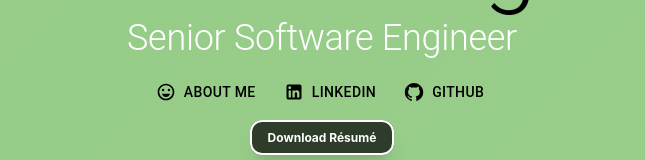
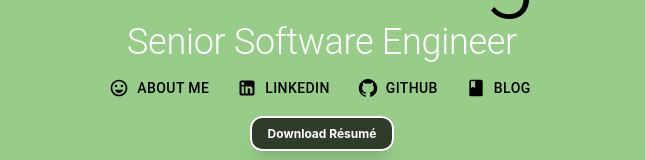
Before and after one commit to y04nqt/y04nqt.github.io, a React (Create React App) app: page / in a window 1280 px wide. Shown: the part 445-605 px from the top of the page, without its empty margins (318-963 px from the left). Built offline with nearby package versions, Linux system fonts and the light colour scheme.

Commit message:
added blog button

```diff
--- a/src/components/MainSection.tsx
+++ b/src/components/MainSection.tsx
@@ -4,6 +4,7 @@ import ButtonHolder from "../components/ButtonHolder";
 import LinkedInIcon from "@mui/icons-material/LinkedIn";
 import SentimentVerySatisfiedIcon from "@mui/icons-material/SentimentVerySatisfied";
 import GitHubIcon from "@mui/icons-material/GitHub";
+import BookIcon from '@mui/icons-material/Book';
 import DoubleArrowIcon from "@mui/icons-material/DoubleArrow";
 import { Typography } from "@mui/material";
 import { openLink, redirect } from "../helpers";
@@ -45,7 +46,7 @@ const MainSection = () => {
       >
         Senior Software Engineer
       </Typography>
-      <ButtonHolder className="flex flex-wrap justify-center mx-auto my-4 space-between appear-in-delayed-extended">
+      <ButtonHolder className="flex flex-wrap justify-center mx-auto my-4 mt-2 space-between appear-in-delayed-extended">
         <Button
           text="About Me"
           startIcon={<SentimentVerySatisfiedIcon />}
@@ -70,6 +71,15 @@ const MainSection = () => {
           text="GitHub"
           startIcon={<GitHubIcon />}
           onClick={() => openLink("https://github.com/y04nqt")}
+          variant="text"
+          color="inherit"
+          className="rounded-xl"
+        />
+        <span className="mx-2"></span>
+        <Button
+          text="Blog"
+          startIcon={<BookIcon />}
+          onClick={() => openLink("https://y04nqt.github.io/blog/")}
           variant="text"
           color="inherit"
           className="rounded-xl"
```
